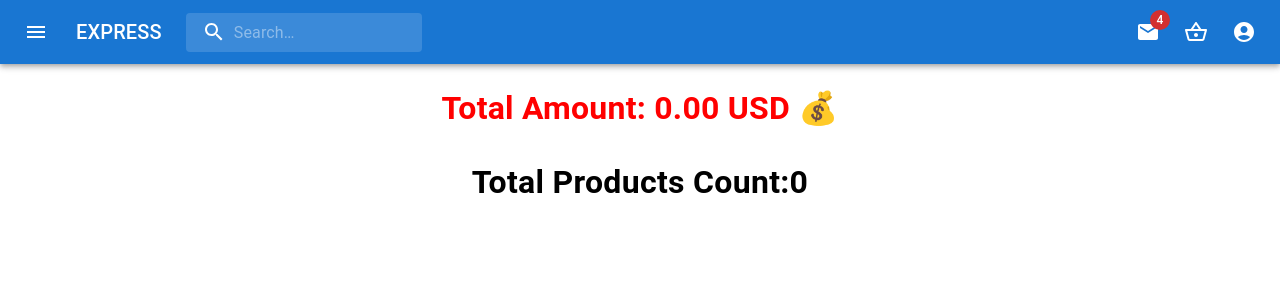
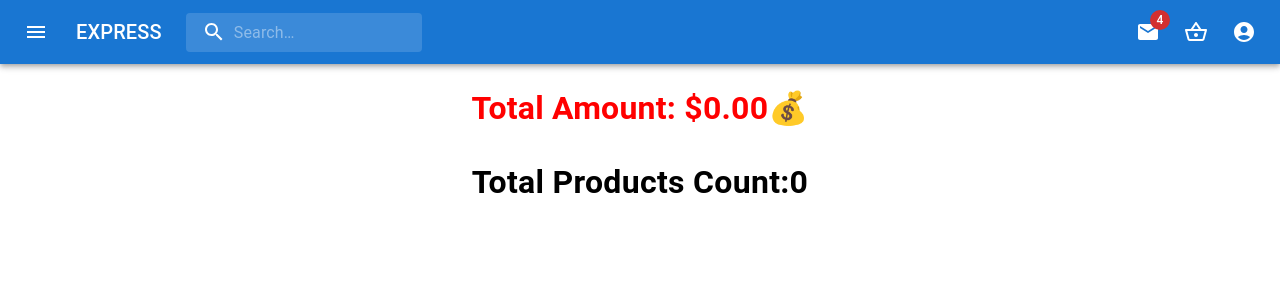
Before and after one commit to azadhuseynzade/basket-redux-toolkit, a React (Create React App) app: page /basket in a window 1280 px wide. Shown: the top 300 px of the page. Built offline with nearby package versions, Linux system fonts and the light colour scheme.

Commit message:
Project Finished!

```diff
--- a/src/components/Basket.js
+++ b/src/components/Basket.js
@@ -34,7 +34,7 @@ const Basket = () => {
           paddingTop: "1.2rem",
         }}
       >
-        Total Amount: {getTotal().totalPrice.toFixed(2)} USD 💰
+        Total Amount: {formatter.format(getTotal().totalPrice.toFixed(2))}💰
       </Typography>
       <Typography
         variant="subtitle1"
```
